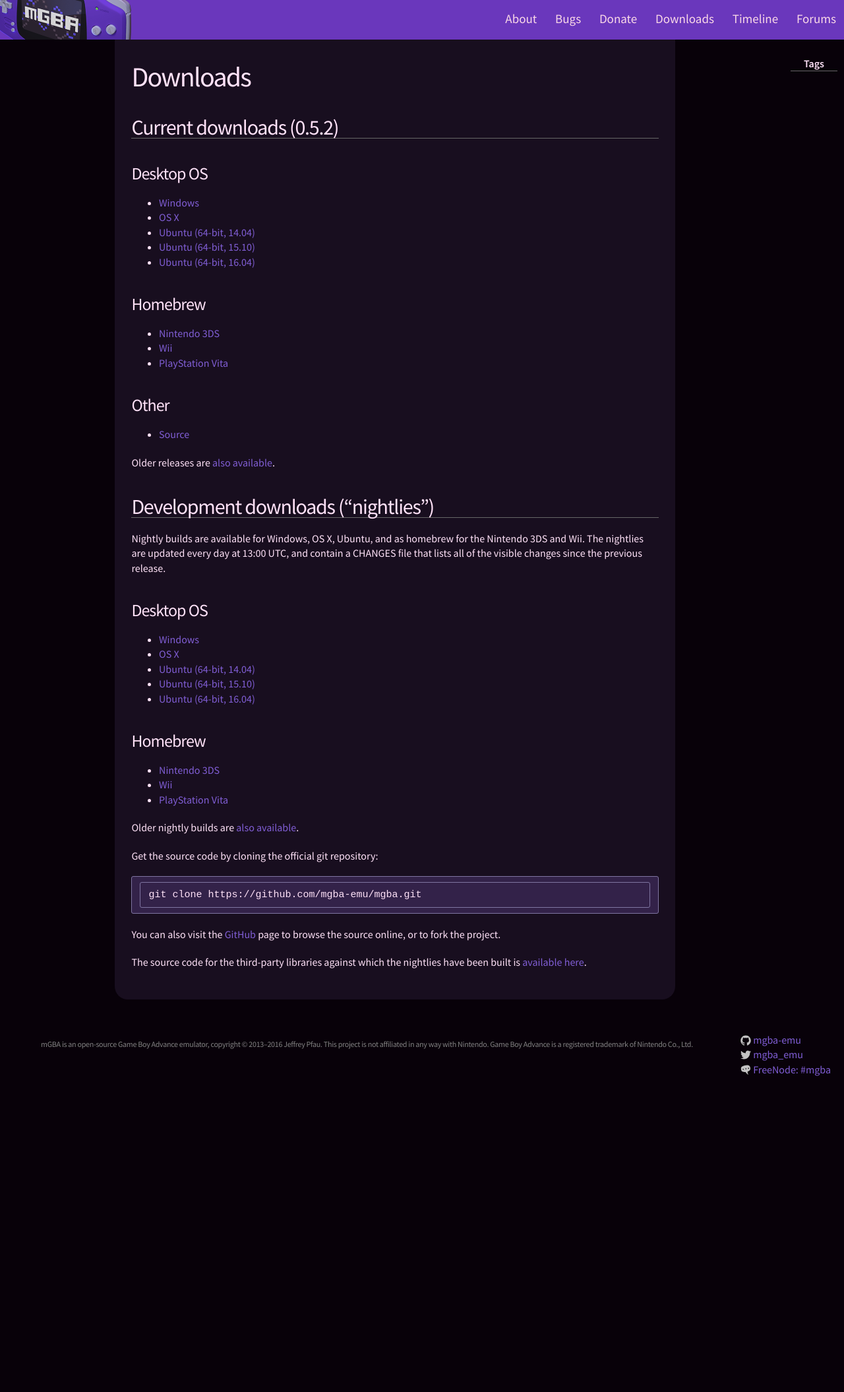
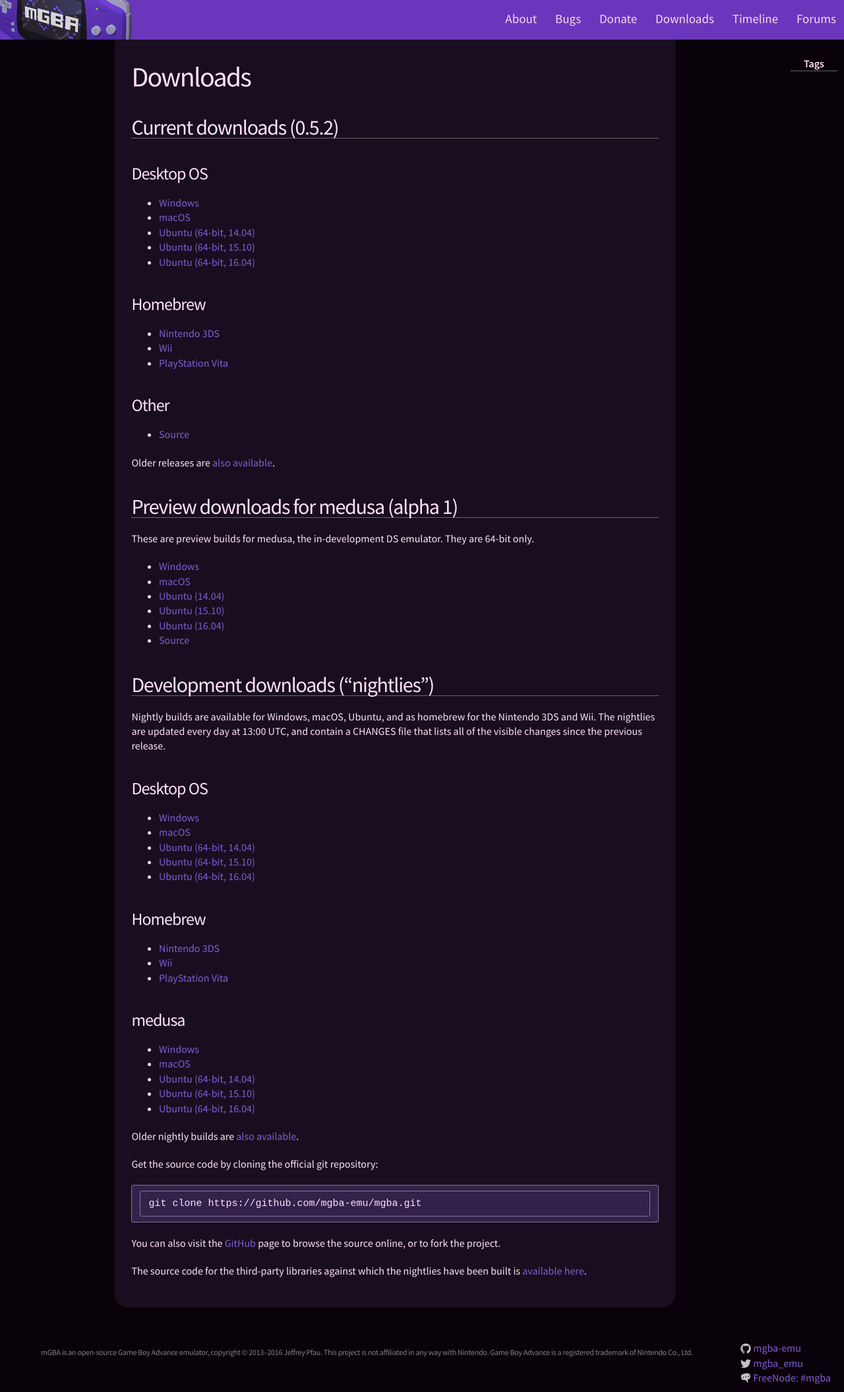
Before and after one commit to mgba-emu/www, a Jekyll site: the page built from downloads.markdown, in a window 1280 px wide. Shown: the whole page at 66% size. Built offline with Jekyll 4.4.1, drawn with Linux system fonts in a browser that asks for light colours; before the commit the page ends 1642 px from its top, so only the background shows below that.

Commit message:
Update for medusa announce

```diff
--- a/css/main.css
+++ b/css/main.css
@@ -394,13 +394,19 @@
   padding: 2px 4px;
 }
 
-.hero, .hero-big {
+.hero, .hero-big, .superhero {
   display: block;
   margin: auto;
   margin-bottom: 10px;
   margin-top: 10px;
   text-align: center;
   max-width: 90%;
+}
+
+.superhero {
+  width: calc(100% + 50px);
+  max-width: calc(100% + 50px);
+  margin: 10px -25px 20px -25px;
 }
 
 .home .hero-big {
--- a/downloads.markdown
+++ b/downloads.markdown
@@ -10,7 +10,7 @@
 
 ### Desktop OS
 * [Windows](https://github.com/mgba-emu/mgba/releases/download/0.5.2/mGBA-0.5.2-win32.7z)
-* [OS X](https://github.com/mgba-emu/mgba/releases/download/0.5.2/mGBA-0.5.2-osx.tar.xz)
+* [macOS](https://github.com/mgba-emu/mgba/releases/download/0.5.2/mGBA-0.5.2-osx.tar.xz)
 * [Ubuntu (64-bit, 14.04)](https://github.com/mgba-emu/mgba/releases/download/0.5.2/mGBA-0.5.2-ubuntu64-trusty.tar.xz)
 * [Ubuntu (64-bit, 15.10)](https://github.com/mgba-emu/mgba/releases/download/0.5.2/mGBA-0.5.2-ubuntu64-wily.tar.xz)
 * [Ubuntu (64-bit, 16.04)](https://github.com/mgba-emu/mgba/releases/download/0.5.2/mGBA-0.5.2-ubuntu64-xenial.tar.xz)
@@ -25,14 +25,26 @@
 
 Older releases are [also available]({{ site.baseurl }}/old.html).
 
+Preview downloads for medusa (alpha 1)
+--------------------------------------
+
+These are preview builds for medusa, the in-development DS emulator. They are 64-bit only.
+
+* [Windows](https://github.com/mgba-emu/mgba/releases/download/medusa-a1/medusa-a1-win64.7z)
+* [macOS](https://github.com/mgba-emu/mgba/releases/download/medusa-a1/medusa-a1-osx.tar.xz)
+* [Ubuntu (14.04)](https://github.com/mgba-emu/mgba/releases/download/medusa-a1/medusa-a1-ubuntu64-trusty.tar.xz)
+* [Ubuntu (15.10)](https://github.com/mgba-emu/mgba/releases/download/medusa-a1/medusa-a1-ubuntu64-wily.tar.xz)
+* [Ubuntu (16.04)](https://github.com/mgba-emu/mgba/releases/download/medusa-a1/medusa-a1-ubuntu64-xenial.tar.xz)
+* [Source](https://github.com/mgba-emu/mgba/archive/medusa-a1.tar.gz)
+
 Development downloads ("nightlies")
 -----------------------------------
 
-Nightly builds are available for Windows, OS X, Ubuntu, and as homebrew for the Nintendo 3DS and Wii. The nightlies are updated every day at 13:00 UTC, and contain a CHANGES file that lists all of the visible changes since the previous release.
+Nightly builds are available for Windows, macOS, Ubuntu, and as homebrew for the Nintendo 3DS and Wii. The nightlies are updated every day at 13:00 UTC, and contain a CHANGES file that lists all of the visible changes since the previous release.
 
 ### Desktop OS
 * [Windows](https://s3.amazonaws.com/mgba/mGBA-nightly-latest-win32.7z)
-* [OS X](https://s3.amazonaws.com/mgba/mGBA-nightly-latest-osx.tar.xz)
+* [macOS](https://s3.amazonaws.com/mgba/mGBA-nightly-latest-osx.tar.xz)
 * [Ubuntu (64-bit, 14.04)](https://s3.amazonaws.com/mgba/mGBA-nightly-latest-ubuntu64-trusty.tar.xz)
 * [Ubuntu (64-bit, 15.10)](https://s3.amazonaws.com/mgba/mGBA-nightly-latest-ubuntu64-wily.tar.xz)
 * [Ubuntu (64-bit, 16.04)](https://s3.amazonaws.com/mgba/mGBA-nightly-latest-ubuntu64-xenial.tar.xz)
@@ -41,6 +53,13 @@
 * [Nintendo 3DS](https://s3.amazonaws.com/mgba/mGBA-nightly-latest-3ds.7z)
 * [Wii](https://s3.amazonaws.com/mgba/mGBA-nightly-latest-wii.7z)
 * [PlayStation Vita](https://s3.amazonaws.com/mgba/mGBA-nightly-latest-vita.7z)
+
+### medusa
+* [Windows](https://s3.amazonaws.com/mgba/medusa-nightly-latest-win64.7z)
+* [macOS](https://s3.amazonaws.com/mgba/medusa-nightly-latest-osx.tar.xz)
+* [Ubuntu (64-bit, 14.04)](https://s3.amazonaws.com/mgba/medusa-nightly-latest-ubuntu64-trusty.tar.xz)
+* [Ubuntu (64-bit, 15.10)](https://s3.amazonaws.com/mgba/medusa-nightly-latest-ubuntu64-wily.tar.xz)
+* [Ubuntu (64-bit, 16.04)](https://s3.amazonaws.com/mgba/medusa-nightly-latest-ubuntu64-xenial.tar.xz)
 
 Older nightly builds are [also available]({{ site.baseurl }}/nightlies.html).
 
```
Also changed, not shown: timeline.markdown (+16 -9 lines).
